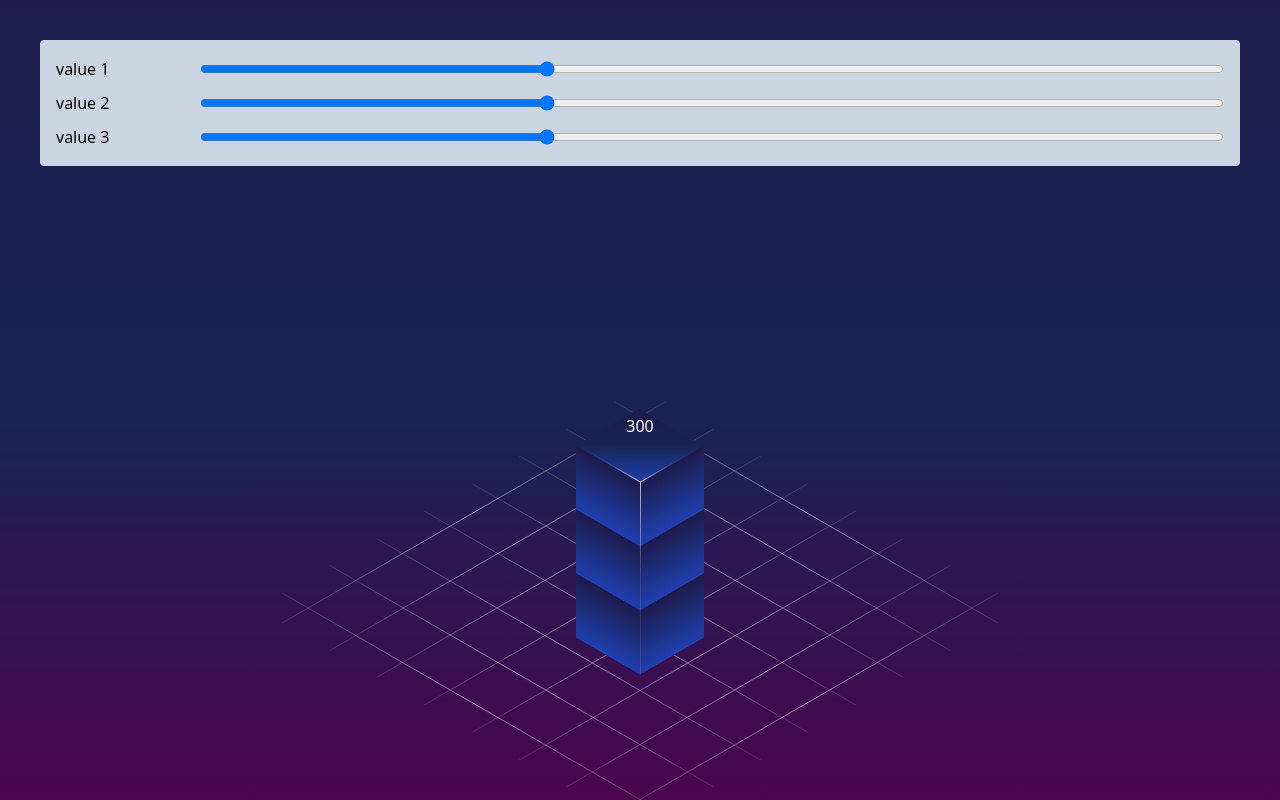
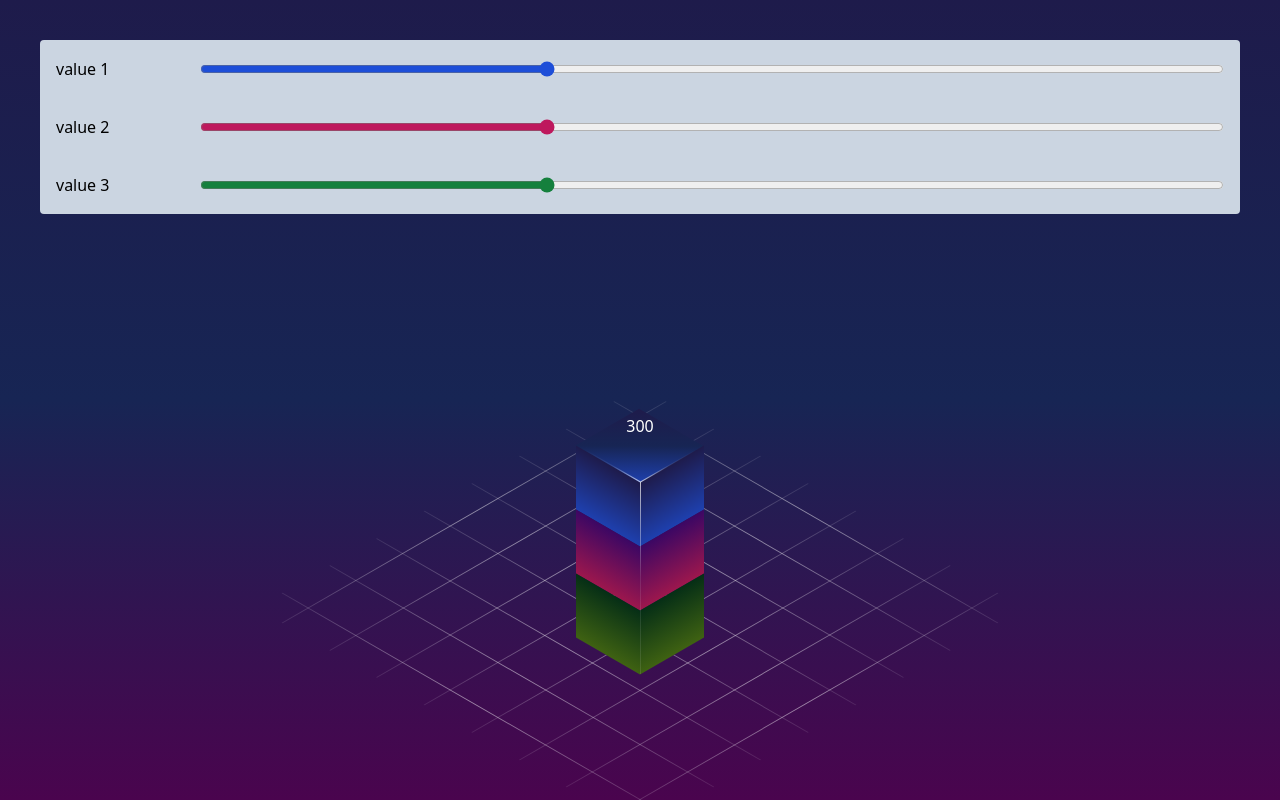
Before and after one commit to lebrande/animated-column-chart, a React (Create React App) app: page / in a window 1280 px wide. Built offline with nearby package versions, Linux system fonts and the light colour scheme.

Commit message:
🌈 Chart colors

```diff
--- a/src/App.tsx
+++ b/src/App.tsx
@@ -10,22 +10,28 @@ export const App = () => {
 
   return (
     <div className="h-screen relative overflow-hidden">
-      <div className="absolute top-10 left-10 right-10 bg-slate-300 rounded p-4 z-30 mb-20 space-y-2">
+      <div className="absolute top-10 left-10 right-10 bg-slate-300 rounded p-4 z-30 mb-20 space-y-8">
+        <div className="accent-blue-700">
           <Controls
             onChange={setValue1}
             value={value1}
             label="value 1"
           />
+        </div>
+        <div className="accent-pink-700">
           <Controls
             onChange={setValue2}
             value={value2}
             label="value 2"
           />
+        </div>
+        <div className="accent-green-700">
           <Controls
             onChange={setValue3}
             value={value3}
             label="value 3"
           />
+        </div>
       </div>
       <div className="absolute bottom-36 left-0 right-0 z-20">
         <Chart
--- a/src/Chart.tsx
+++ b/src/Chart.tsx
@@ -1,4 +1,6 @@
 import { motion } from "framer-motion"
+
+type ChartColor = 'blue' | 'pink' | 'green';
 
 export const Chart = (props: {
   value1: number;
@@ -17,9 +19,9 @@ export const Chart = (props: {
     <div className="relative flex flex-col items-center">
       <TopSurface />
 
-      <FrontSurface value={value1} />
-      <FrontSurface value={value2} />
-      <FrontSurface value={value3} />
+      <FrontSurface value={value1} color="blue" />
+      <FrontSurface value={value2} color="pink" />
+      <FrontSurface value={value3} color="green" />
 
       <FrontEdge value={valueTotal} />
       <TopEdge />
@@ -41,11 +43,16 @@ const TopSurface = () => {
 
 const FrontSurface = (props: {
   value: number;
+  color: ChartColor;
 }) => {
-  const { value } = props;
+  const { value, color } = props;
 
   const sizeClassNames = 'h-56 w-16';
-  const gradientClassNames = 'bg-gradient-to-b from-indigo-950 to-blue-800';
+  const gradientClassNames: Record<ChartColor, string> = {
+    blue: 'bg-gradient-to-b from-indigo-950 to-blue-800',
+    green: 'bg-gradient-to-b from-green-950 to-lime-800',
+    pink: 'bg-gradient-to-b from-purple-950 to-pink-800',
+  };
   const height = value * 64 / 100;
 
   return (
@@ -60,7 +67,7 @@ const FrontSurface = (props: {
         transition={{
           duration: 0.5,
         }}
-        className={`${sizeClassNames} skew-y-[30deg] ${gradientClassNames}`}
+        className={`${sizeClassNames} skew-y-[30deg] ${gradientClassNames[color]}`}
       />
       <motion.div
         initial={{
@@ -72,7 +79,7 @@ const FrontSurface = (props: {
         transition={{
           duration: 0.5,
         }}
-        className={`${sizeClassNames} skew-y-[-30deg] ${gradientClassNames}`}
+        className={`${sizeClassNames} skew-y-[-30deg] ${gradientClassNames[color]}`}
       />
     </div>
   );
```
Lines whose indentation alone changed are shown as unchanged.
